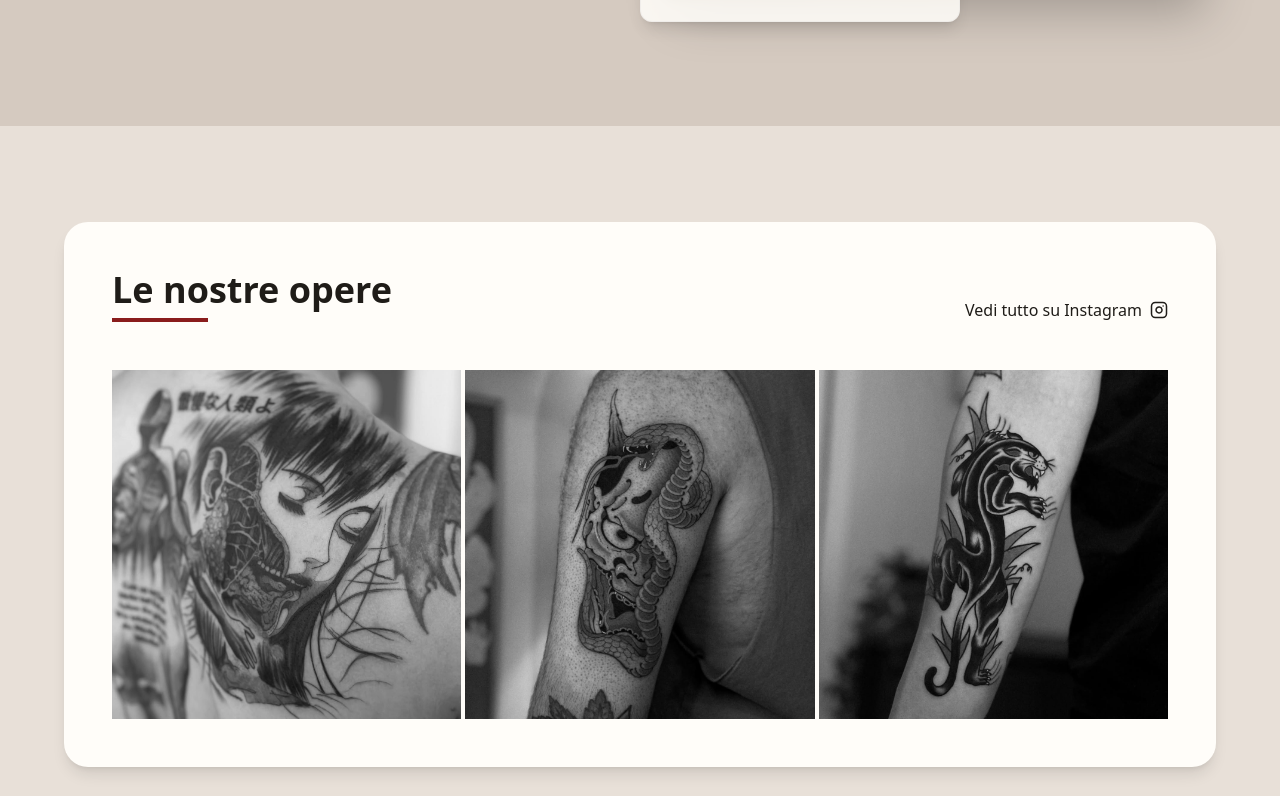
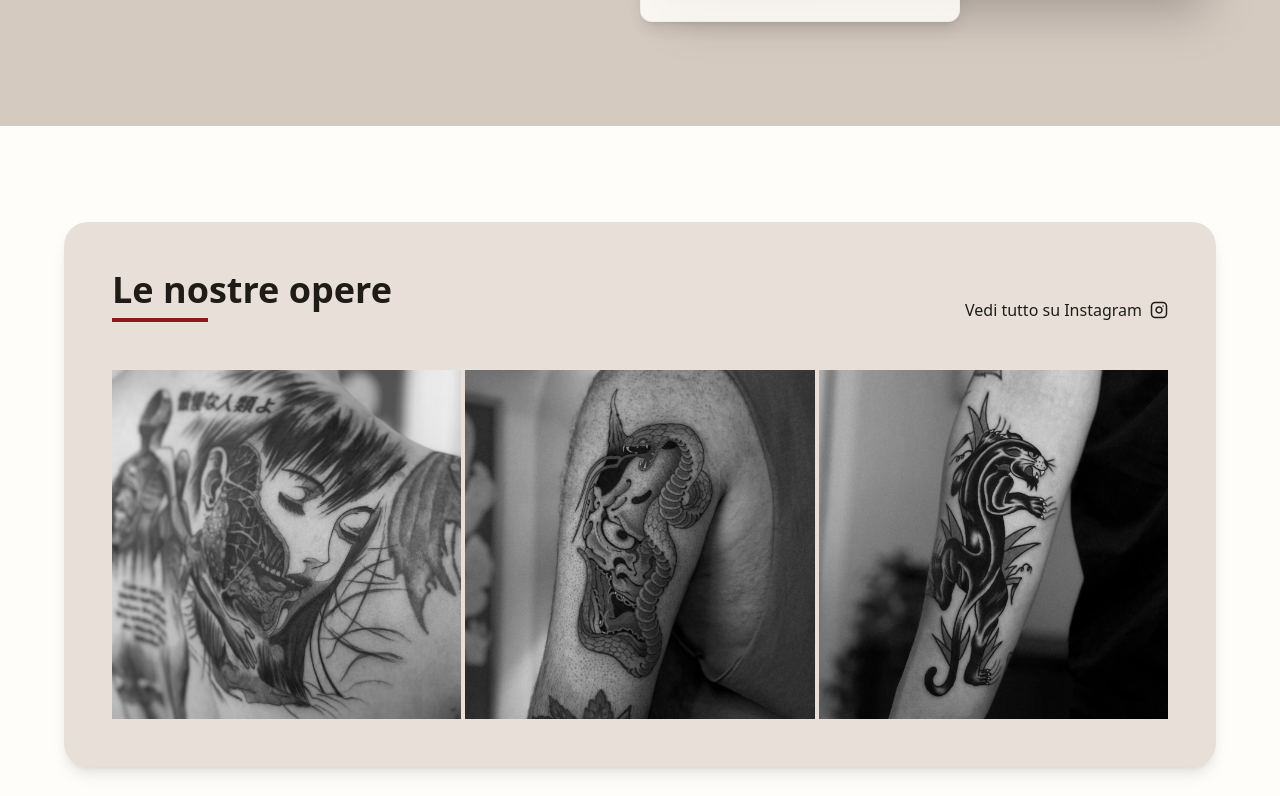
Before and after one commit to Lollingredi/tattoo-page_1, a React (Vite) app: page / in a window 1280 px wide. Shown: the part 884-1680 px from the top of the page. Built offline with nearby package versions, Linux system fonts and the light colour scheme.

Commit message:
Inverte colori gallery e uniforma scale hover studio
- Gallery section: sfondo ora bianco caldo (#FFFDF9)
- Gallery wrapper: sfondo ora più scuro (#E8E0D8)
- Wrapper immagine studio: scale-105 uguale alla foto

https://claude.ai/code/session_018QTiTGGcPqceRHFPrZ4wdv

```diff
--- a/src/App.tsx
+++ b/src/App.tsx
@@ -135,7 +135,7 @@ const TomoeLanding: React.FC = () => {
 
           {/* Image Area */}
           <div className="relative group">
-            <div className="aspect-4/5 bg-stone-200 rounded-2xl overflow-hidden shadow-2xl relative transition-transform duration-700 md:group-hover:scale-[1.02]">
+            <div className="aspect-4/5 bg-stone-200 rounded-2xl overflow-hidden shadow-2xl relative transition-transform duration-700 md:group-hover:scale-105">
               <img
                 src={studioImg}
                 alt="Tomoe Studio Interior"
@@ -160,12 +160,12 @@ const TomoeLanding: React.FC = () => {
       <section
         id="works"
         className="py-24 px-6"
-        style={{ backgroundColor: '#E8E0D8' }} // Sfondo sezione più scuro per contrasto
+        style={{ backgroundColor: '#FFFDF9' }} // Sfondo sezione bianco caldo
       >
-        {/* WRAPPER BIANCO CALDO PER CONTRASTO */}
+        {/* WRAPPER PIÙ SCURO PER CONTRASTO */}
         <div
           className="max-w-6xl mx-auto p-8 md:p-12 rounded-3xl shadow-lg"
-          style={{ backgroundColor: '#FFFDF9', color: COLORS.charcoal }}
+          style={{ backgroundColor: '#E8E0D8', color: COLORS.charcoal }}
         >
           <div className="flex justify-between items-end mb-12">
             <div>
```
